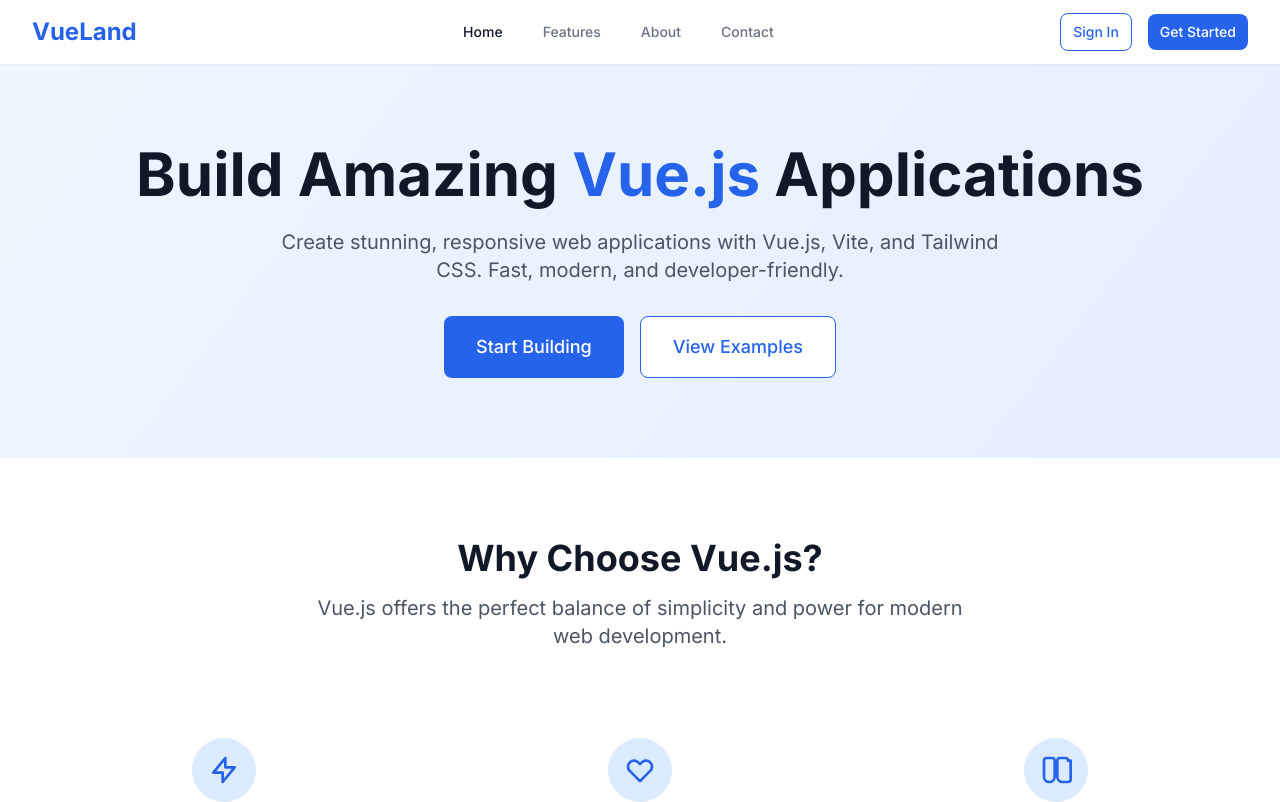
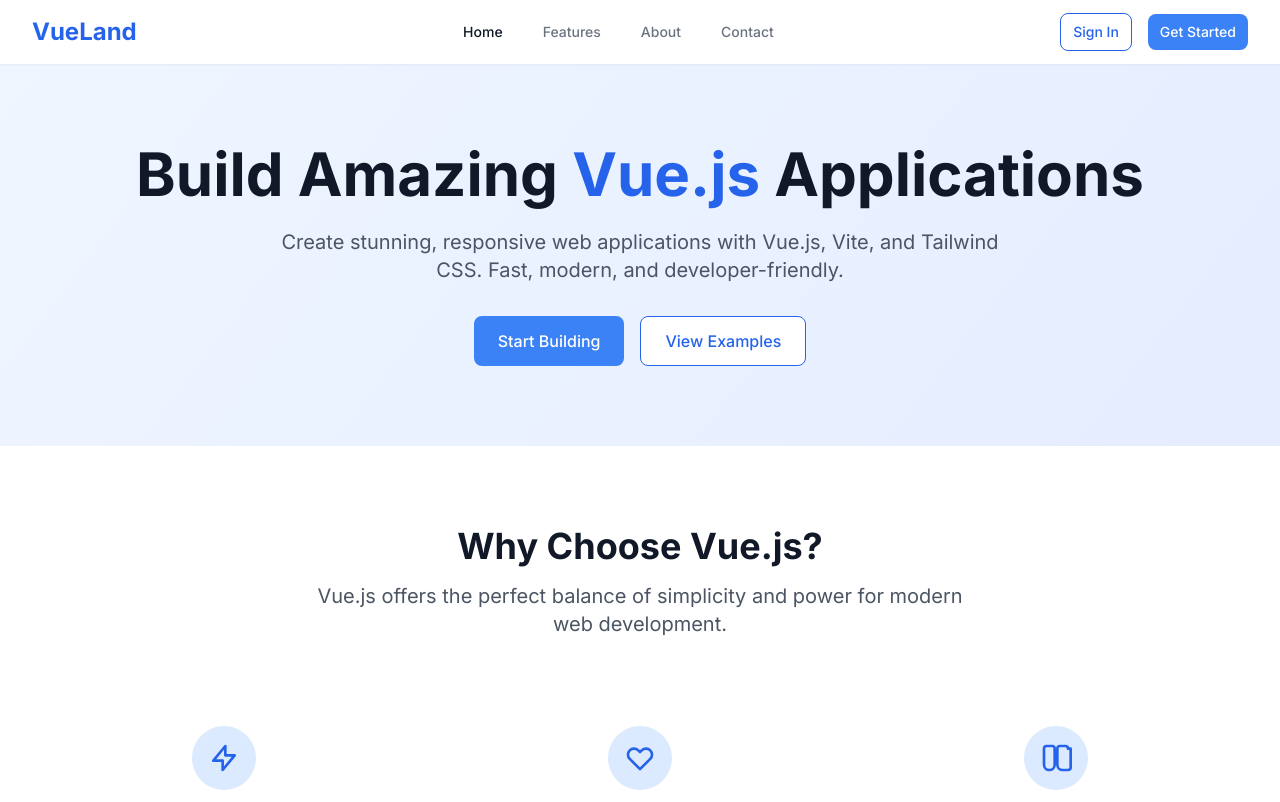
Before and after one commit to Jingyu-Zhu/vue-landing-page, a Vue app: page / in a window 1280 px wide. Shown: the top 802 px of the page. Built offline with nearby package versions, Linux system fonts and the light colour scheme.

Commit message:
Make Start Building button smaller and lighter blue background

```diff
--- a/src/App.vue
+++ b/src/App.vue
@@ -37,10 +37,10 @@
             Fast, modern, and developer-friendly.
           </p>
           <div class="flex flex-col sm:flex-row gap-4 justify-center">
-            <button class="btn-primary text-lg px-8 py-4">
+            <button class="btn-primary text-base px-6 py-3">
               Start Building
             </button>
-            <button class="btn-secondary text-lg px-8 py-4">
+            <button class="btn-secondary text-base px-6 py-3">
               View Examples
             </button>
           </div>
--- a/src/style.css
+++ b/src/style.css
@@ -10,7 +10,7 @@
 
 @layer components {
   .btn-primary {
-    @apply bg-primary-600 hover:bg-primary-700 text-white font-medium py-2 px-4 sm:py-3 sm:px-6 rounded-lg transition-colors duration-200;
+    @apply bg-primary-500 hover:bg-primary-600 text-white font-medium py-2 px-4 sm:py-3 sm:px-6 rounded-lg transition-colors duration-200;
   }
 
   .btn-secondary {
```
